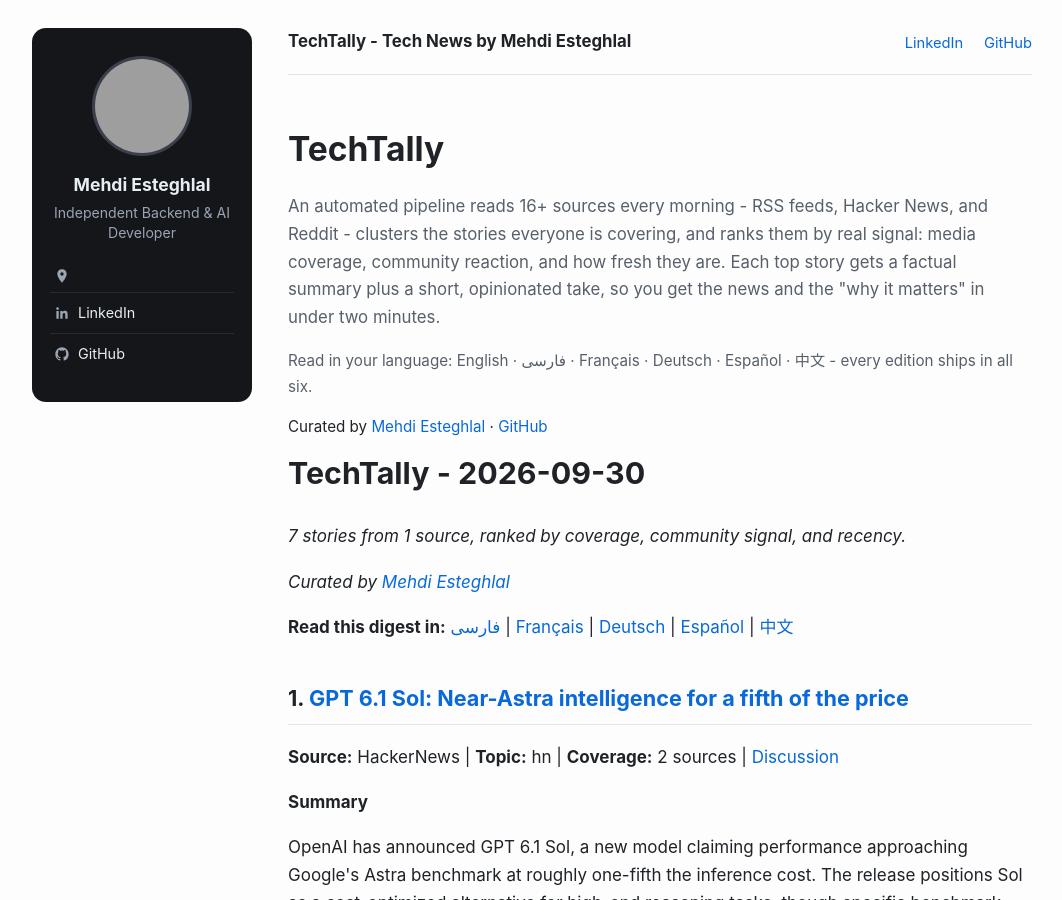
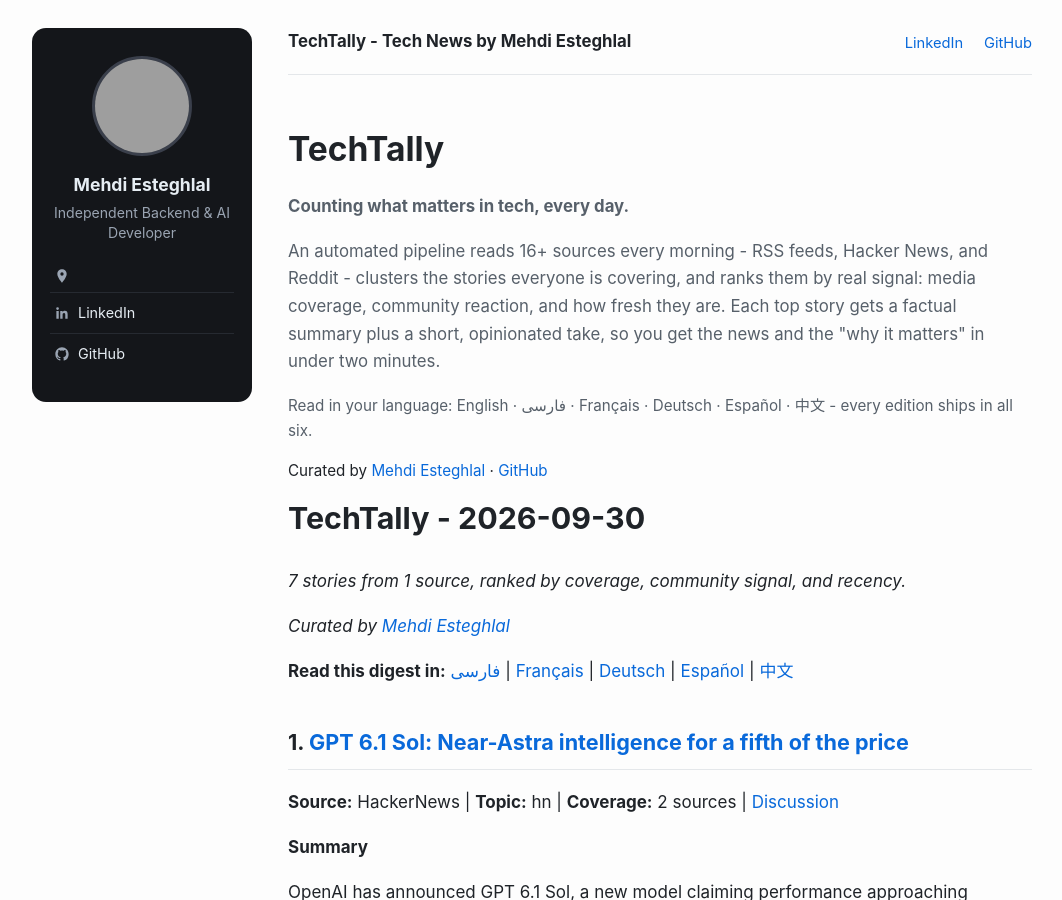
Before and after one commit to Mehdiest/tech-news-curator, a Jekyll site: the page built from index.md, in a window 1280 px wide and 900 px high, cut to the strip 0-900 px from the top of the window. Shown: the whole strip, without its empty margins (108-1170 px from the left). Built offline with Jekyll 4.4.1, drawn with Linux system fonts in a browser that asks for light colours; grey boxes are pictures that could not be loaded.

Commit message:
Add tagline + fix daily-run digest check

```diff
--- a/_config.yml
+++ b/_config.yml
@@ -1,6 +1,8 @@
 # Jekyll configuration for GitHub Pages - consumed by actions/jekyll-build-pages.
 title: TechTally - Tech News by Mehdi Esteghlal
 description: "TechTally - the day's top tech stories, ranked and summarized with expert commentary. A daily tech tally curated by Mehdi Esteghlal."
+# One-line brand tagline - rendered in the homepage hero (index.md).
+tagline: "Counting what matters in tech, every day."
 timezone: UTC
 
 # Curator identity - drives the byline, footer links, profile sidebar, and JSON-LD Person schema.
--- a/index.md
+++ b/index.md
@@ -6,6 +6,7 @@
 
 <section class="hero">
   <h1>TechTally</h1>
+  <p class="tagline"><strong>{{ site.tagline }}</strong></p>
   <p class="tagline">
     An automated pipeline reads 16+ sources every morning - RSS feeds, Hacker News,
     and Reddit - clusters the stories everyone is covering, and ranks them by real
```
